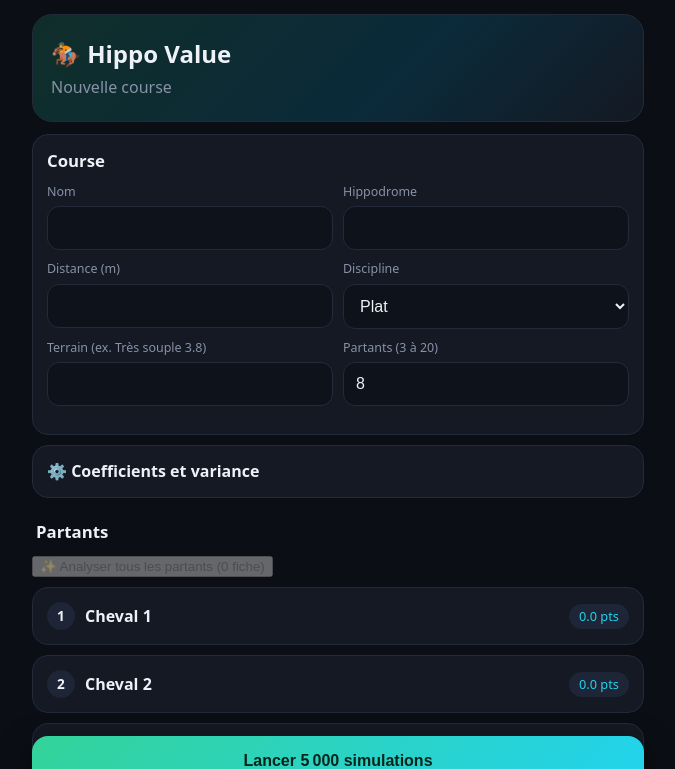
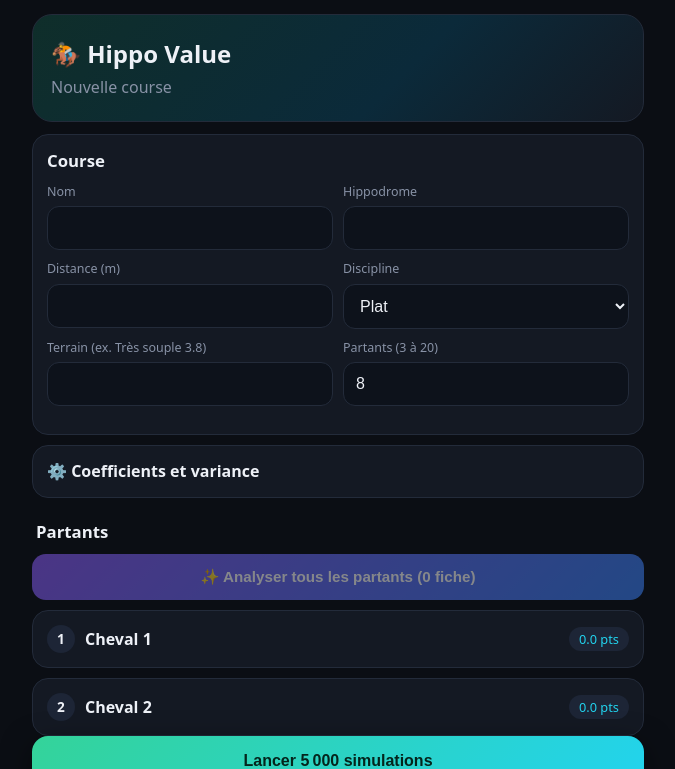
Before and after one commit to rbj39952-del/-hippo-value, a Next.js app: page / in a window 1280 px wide. Shown: the top 769 px of the page, without its empty margins (302-977 px from the left). Built offline with nearby package versions, Linux system fonts and the light colour scheme.

Commit message:
Update globals.css

```diff
--- a/app/globals.css
+++ b/app/globals.css
@@ -50,6 +50,12 @@ input, select {
 }
 input:focus, select:focus { outline: 2px solid var(--ac); border-color: transparent; }
 
+textarea {
+  width: 100%; background: #0d121b; color: var(--tx); border: 1px solid var(--bd);
+  border-radius: 12px; padding: 12px; font-size: 16px; font-family: inherit; resize: vertical;
+}
+textarea:focus { outline: 2px solid var(--ac); border-color: transparent; }
+
 .slider { margin: 12px 0; }
 .srow { display: flex; justify-content: space-between; align-items: center; color: var(--tx); font-size: .85rem; }
 .slider input[type=range] { padding: 0; accent-color: var(--ac); height: 28px; }
@@ -65,6 +71,26 @@ input:focus, select:focus { outline: 2px solid var(--ac); border-color: transpar
   background: #0d121b; color: var(--tx); font-size: 1rem; font-weight: 600;
 }
 .seg button.on { background: linear-gradient(135deg, var(--ac), var(--ac2)); color: #04251c; border-color: transparent; }
+
+.sheetbox { margin: 4px 0 16px; padding: 12px; border-radius: 14px; background: #101622; border: 1px dashed var(--bd); }
+.aibtn {
+  width: 100%; margin: 10px 0 6px; padding: 14px; border: 0; border-radius: 14px;
+  font-size: .95rem; font-weight: 700; color: #fff;
+  background: linear-gradient(135deg, #8b5cf6, #3b82f6);
+  display: flex; align-items: center; justify-content: center; gap: 8px;
+}
+.aibtn:disabled { opacity: .5; }
+.aibtn.all { margin: 0 0 10px; }
+.pill.ai { background: #2a1f4d; color: #c4b5fd; }
+.reason { margin: 4px 0 0; font-size: .78rem; color: var(--mut); font-style: italic; }
+.reason em { color: #c4b5fd; font-style: normal; font-weight: 600; }
+.err { margin: 6px 0 0; padding: 8px 10px; border-radius: 10px; background: #3a1616; color: var(--ng); font-size: .82rem; }
+.spin {
+  width: 14px; height: 14px; border-radius: 50%;
+  border: 2px solid rgba(255, 255, 255, .35); border-top-color: #fff;
+  animation: sp .8s linear infinite; display: inline-block;
+}
+@keyframes sp { to { transform: rotate(360deg); } }
 
 .res header { display: flex; align-items: center; gap: 10px; }
 .res.value { border-color: var(--ac); box-shadow: 0 0 0 1px var(--ac) inset, 0 8px 30px rgba(52, 211, 153, .12); }
```
